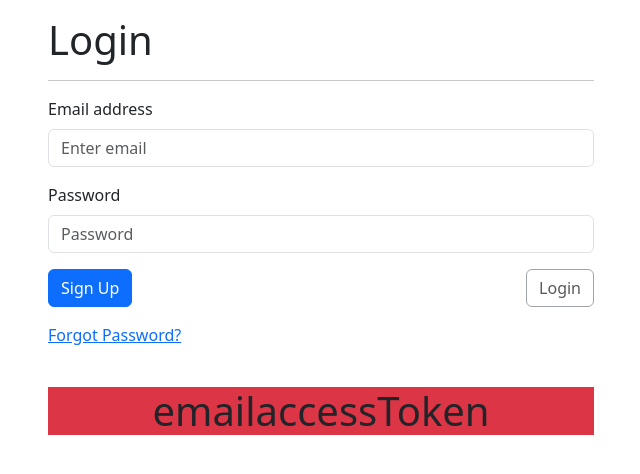
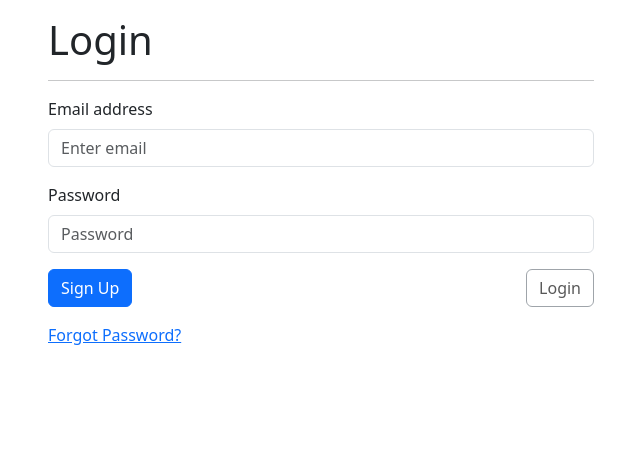
Before and after one commit to methmaaravinda/reactJs_jwt_authentication, a React (Create React App) app: page / in a window 1280 px wide. Shown: the top 474 px of the page, without its empty margins (319-959 px from the left). Built offline with nearby package versions, Linux system fonts and the light colour scheme.

Commit message:
add users route

```diff
--- a/src/App.js
+++ b/src/App.js
@@ -4,7 +4,7 @@ import "bootstrap/dist/css/bootstrap.min.css"
 import { Route, Routes } from 'react-router-dom'
 import SignUp from './SignUp'
 import { QueryClient, QueryClientProvider } from 'react-query'
-import Inside from './Inside'
+import User from './User'
 
 function App() {
   const queryClient=new QueryClient();
@@ -14,7 +14,7 @@ function App() {
         <Routes>
           <Route path='/' element={<Login/>} />
           <Route path='/signup' element={<SignUp/>} />
-          <Route path='/inside' element={<Inside/>} />
+          <Route path='/user' element={<User/>} />
         </Routes>
       </div>
     </QueryClientProvider>
--- a/src/Login.js
+++ b/src/Login.js
@@ -24,7 +24,7 @@ function Login() {
     {
       enabled: false,
       onError: () => setFetchError(true),
-      //onSuccess: () => navigate("/inside"),
+      onSuccess: () => navigate("/user"),
       retry: 0,
     }
   );
@@ -111,14 +111,6 @@ function Login() {
           </h1>
         </Col>
       </Row>
-      <Row className="justify-content-center mt-3 ">
-        <Col className="" lg={6}>
-          <h1 className="text-center bg-danger">
-           {authUser?.email}
-           {authUser?.accessToken}
-          </h1>
-        </Col>
-      </Row>
     </Container>
   );
 }
--- a/src/User.js
+++ b/src/User.js
@@ -1,9 +1,12 @@
 import React, { useContext } from 'react'
 import { Badge, Container, Row } from 'react-bootstrap'
 import { AuthContext } from './context/AuthContext'
+import { useQuery } from 'react-query';
+import { usersQuery } from './servicers/queries';
 
 function User() {
     const {user}=useContext(AuthContext);
+    const {data: response}=useQuery("users", usersQuery);
     return (
         <Container>
             <Row className="justify-content-center mt-3">
@@ -19,6 +22,9 @@ function User() {
                 <p>
                     {user?.accessToken}
                 </p>
+                <p>
+                    {data?.msg}
+                </p>
             </Row>
         </Container>
     )
--- a/src/servicers/queries.js
+++ b/src/servicers/queries.js
@@ -2,6 +2,7 @@ import {axiosPrivate} from '../axios/axios';
 
 const SIGNUP_URL="/signup";
 const LOGIN_URL="/login";
+const USERS_URL="/users";
 
 const logingQuery=(loginData)=>{
     return axiosPrivate.post(LOGIN_URL,{user:loginData})
@@ -10,5 +11,8 @@ const signUpQuery=(singUpData)=>{
     // return axiosPrivate.post(SIGNUP_URL,{user:singUpData})
     return axiosPrivate.get(SIGNUP_URL)
 };
+const usersQuery=()=>{
+    return axiosPrivate.get(USERS_URL)
+};
 
-export {logingQuery, signUpQuery};
+export {logingQuery, signUpQuery, usersQuery};
```
